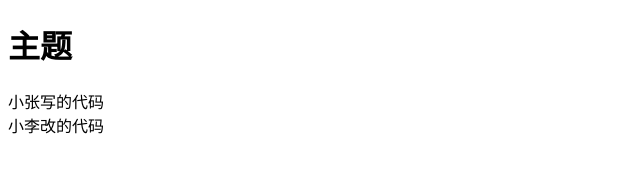
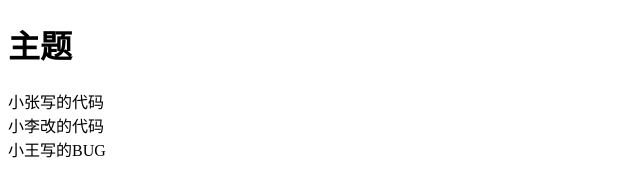
Before and after one commit to hyp-Zero/15Project, a plain HTML site: page index.html in a window 1280 px wide. Shown: the whole page, without its empty margins (0-640 px from the left). Drawn offline with Linux system fonts and the light colour scheme.

Commit message:
初始化

```diff
--- a/index.html
+++ b/index.html
@@ -9,5 +9,7 @@
     <h1>主题</h1>
     <div>小张写的代码</div>
     <div>小李改的代码</div>
+
+    <div>小王写的BUG</div>
 </body>
 </html>
```
